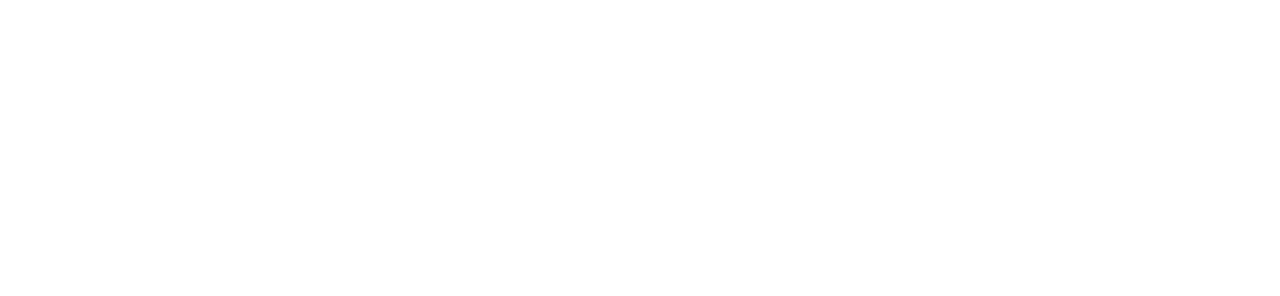
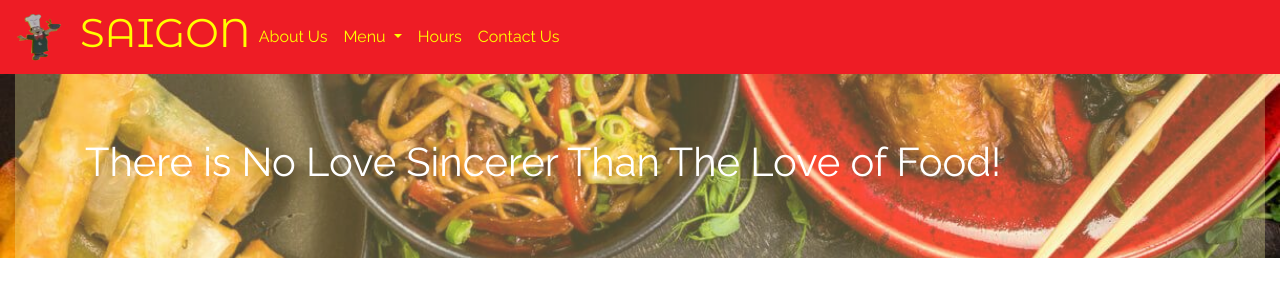
Before and after one commit to hunghly/saigon-website, a plain HTML site: page index.html in a window 1280 px wide. Drawn offline with nearby package versions, Linux system fonts and the light colour scheme.

Commit message:
worked on nav bar, added jumbotron

```diff
--- a/css/styles.css
+++ b/css/styles.css
@@ -0,0 +1,59 @@
+@import url('https://fonts.googleapis.com/css?family=Montserrat+Alternates|Raleway|Roboto&display=swap');
+
+:root {
+    --main-yellow-color: #b5b00a;
+    --main-red-color: #ee1c25;
+    --main-heading-font: 'Montserrat Alternates', sans-serif;
+    --main-text-font: 'Roboto', sans-serif;
+    --secondary-text-font: 'Raleway', sans-serif;
+}
+
+* {
+    margin: 0;
+    padding: 0;
+    box-sizing: border-box;
+}
+body {
+
+}
+.main-font {
+    font-family: var(--main-heading-font);
+}
+.secondary-font {
+    font-family: var(--secondary-text-font);
+}
+#custom-body .nav-link {
+    color: yellow;
+}
+#custom-body .dropdown-menu {
+    background-color: var(--main-red-color);
+    border: none;
+}
+#custom-body .dropdown-item {
+    color: yellow;
+}
+#btn-toggler {
+    background-color: yellow;
+}
+
+#main-nav-container {
+    padding: 0;
+    background-color: var(--main-red-color);
+}
+#main-nav-icon {
+    height: 3rem;
+    width: 3rem;
+}
+#main-nav-bar-title {
+    color: yellow;
+}
+#main-jumbotron-container {
+    background-image: url("../img/test-food-jumbotron.jpg");
+    background-size: cover;
+}
+#jumbotron {
+    background-color: rgba(249, 242, 159, 0.30);
+}
+#jumbotron-heading {
+    color: white;
+}
--- a/index.html
+++ b/index.html
@@ -10,10 +10,63 @@
     <link rel="stylesheet" href="css/styles.css">
     <title>Saigon Vietnamese and Chinese Cuisine</title>
 </head>
-<body>
+<body id="custom-body">
+<!--Start of Navigation Bar for Pages-->
+<div class="container-fluid" id="main-nav-container">
+    <nav class="navbar navbar-expand-lg navbar-light d-flex justify-content-between align-items-center">
+        <a class="navbar-brand" href="#"><img src="./img/Icon.png" class="img-fluid" id="main-nav-icon"
+                                              alt="Responsive image"></a>
+        <div class="main-font" id="main-nav-bar-title">
+            <h1>SAIGON</h1>
+        </div>
+        <button class="navbar-toggler" id="btn-toggler" type="button" data-toggle="collapse"
+                data-target="#navbarSupportedContent" aria-controls="navbarSupportedContent" aria-expanded="false"
+                aria-label="Toggle navigation">
+            <span class="navbar-toggler-icon"></span>
+        </button>
+        <div class="collapse navbar-collapse" id="navbarSupportedContent">
+            <ul class="navbar-nav mr-auto">
+                <li class="nav-item">
+                    <a class="nav-link secondary-font" href="#">About Us</a>
+                </li>
+                <li class="nav-item dropdown">
+                    <a class="nav-link dropdown-toggle secondary-font" href="#" id="navbarDropdown" role="button"
+                       data-toggle="dropdown" aria-haspopup="true" aria-expanded="false">
+                        Menu
+                    </a>
+                    <div class="dropdown-menu" aria-labelledby="navbarDropdown">
+                        <a class="dropdown-item secondary-font" href="#">Vietnamese Dishes</a>
+                        <a class="dropdown-item secondary-font" href="#">Chinese Dishes</a>
+                        <div class="dropdown-divider"></div>
+                        <a class="dropdown-item secondary-font" href="#">Specials</a>
+                        <a class="dropdown-item secondary-font" href="#">Beverages</a>
+                    </div>
+                </li>
+                <li class="nav-item">
+                    <a class="nav-link secondary-font" href="#">Hours</a>
+                </li>
+                <li class="nav-item">
+                    <a class="nav-link secondary-font" href="#">Contact Us</a>
+                </li>
+            </ul>
+        </div>
+    </nav>
+</div>
+<!--End of Navigation Bar for Pages-->
 
-
-
+<!--Start of Home Page-->
+<div class="container-fluid p-0" id="main-home-page-container">
+    <div class="container-fluid" id="main-jumbotron-container">
+        <div class="jumbotron jumbotron-fluid" id="jumbotron">
+            <div class="container" id="jumbotron-text-container">
+                <h1 class="display-5 secondary-font" id="jumbotron-heading">There is No Love Sincerer Than The Love of
+                    Food!</h1>
+<!--                <p class="lead secondary-font">There is No Love Sincerer Than The Love of
+                    Food!!!</p>-->
+            </div>
+        </div>
+    </div>
+</div>
 
 
 <!-- jQuery first, then Popper.js, then Bootstrap JS -->
```
Also changed, not shown: about-us.html (added, +13 -0 lines), img/Icon.png (added), img/test-food-jumbotron.jpg (added).
